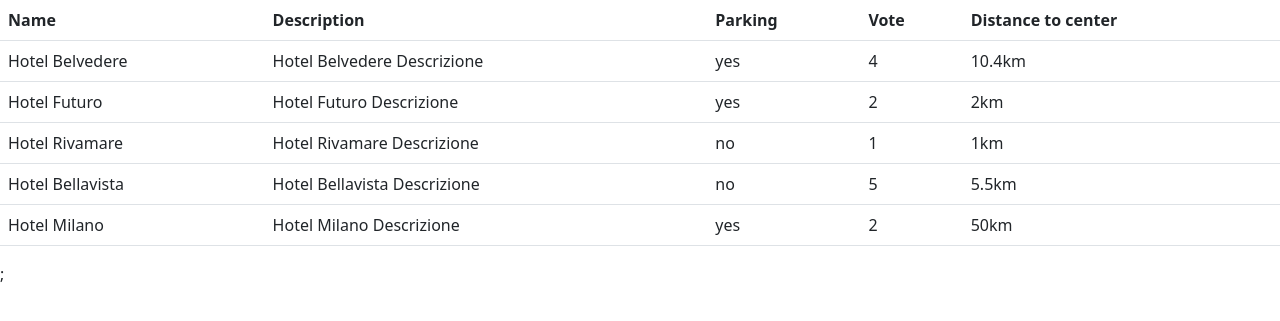
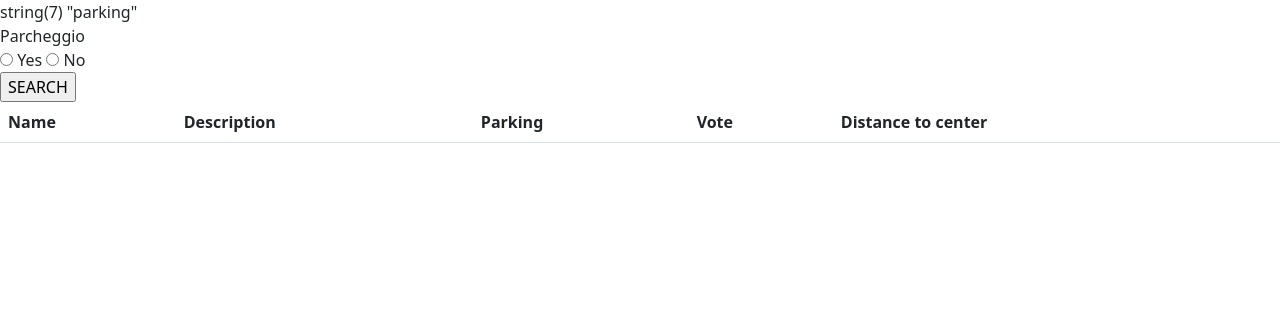
Before and after one commit to Pastafredda/php-hotel, a PHP site: page /?parking=1 in a window 1280 px wide. Shown: the top 321 px of the page. Run offline with PHP 8.4, Linux system fonts and the light colour scheme; lists and menus that the app fills with data are empty.

Commit message:
filtro per gli hotel che hanno un parcheggio

```diff
--- a/index.php
+++ b/index.php
@@ -6,9 +6,6 @@
     <meta name="viewport" content="width=device-width, initial-scale=1.0">
     <title>Document</title>
     <link href="https://cdn.jsdelivr.net/npm/bootstrap@5.3.0/dist/css/bootstrap.min.css" rel="stylesheet" integrity="sha384-9ndCyUaIbzAi2FUVXJi0CjmCapSmO7SnpJef0486qhLnuZ2cdeRhO02iuK6FUUVM" crossorigin="anonymous">
-</head>
-<body>
-
     <?php
         $hotels = [
 
@@ -51,13 +48,24 @@
         ];
 
         // var_dump($hotels);
+        $parking = $_GET['parking'];
+        var_dump('parking');
+
+    ?>
+</head>
+<body>
 
 
-        $values = array_values($hotels[0]);
-        // var_dump($keys);
-        // var_dump($value);
-
-    ?>
+    <form action="">
+        <label for="parcheggio">Parcheggio</label>
+        <br>
+        <input type="radio" id="parking_yes" name="parking" value="yes">
+        <label for="parking_yes">Yes</label>
+        <input type="radio" id="parking_no" name="parking" value="no">
+        <label for="parking_no">No</label>
+        <br>
+        <input type="submit" value="SEARCH">
+    </form>
 
     <table class="table">
         <thead>
@@ -72,6 +80,8 @@
         <tbody>
             <?php
             foreach ($hotels as $hotel) {
+
+                if ($parking === null || ($parking === 'yes' && $hotel['parking']) || ($parking === 'no' && !$hotel['parking']))  {
                     echo '<tr>';
                         echo '<td>' . $hotel['name'] . '</td>';
                         echo '<td>' . $hotel['description'] . '</td>';
@@ -80,9 +90,9 @@
                         echo '<td>' . $hotel['distance_to_center'] . 'km' . '</td>';
                     echo '</tr>';
                 }
+            }
             ?>
-
         </tbody>
-    </table>;
+    </table>
 </body>
 </html>
```
Lines whose indentation alone changed are shown as unchanged.
